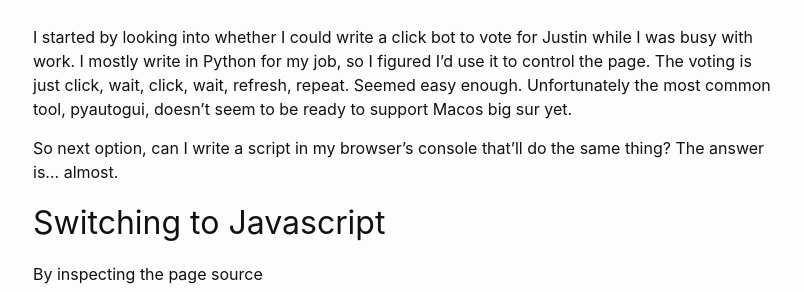
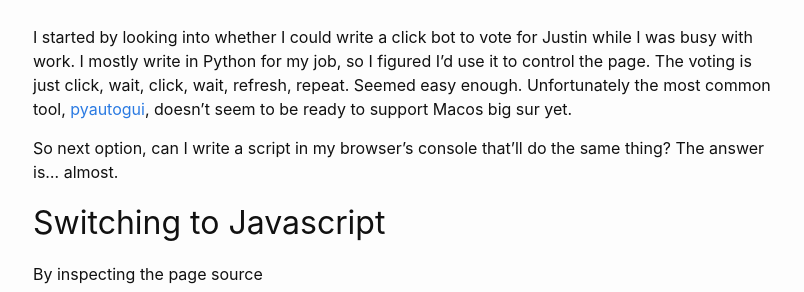
Before and after one commit to ayyjohn/ayyjohn.github.io, a Jekyll site: the page built from _posts/2021-01-11-herbie-for-roty.markdown, in a window 1280 px wide and 900 px high, scrolled down 835 px. Shown: the part 233-525 px from the top of the window, without its empty margins (237-1041 px from the left). Built offline with Jekyll 4.4.1, drawn with Linux system fonts in a browser that asks for light colours; part of the change alters nothing that is shown.

```diff
--- a/_posts/2021-01-11-herbie-for-roty.markdown
+++ b/_posts/2021-01-11-herbie-for-roty.markdown
@@ -26,7 +26,7 @@ I would like to do my part too.
 ## The Idea
 I started by looking into whether I could write a click bot to vote for Justin while I was busy with work. I mostly write in Python for my job, so I figured I'd use it to control the page.
 The voting is just click, wait, click, wait, refresh, repeat. Seemed easy enough.
-Unfortunately the most common tool, pyautogui, doesn't seem to be ready to support Macos big sur yet.
+Unfortunately the most common tool, [pyautogui](https://pyautogui.readthedocs.io/en/latest/), doesn't seem to be ready to support Macos big sur yet.
 
 So next option, can I write a script in my browser's console that'll do the same thing?
 The answer is... almost.
```
